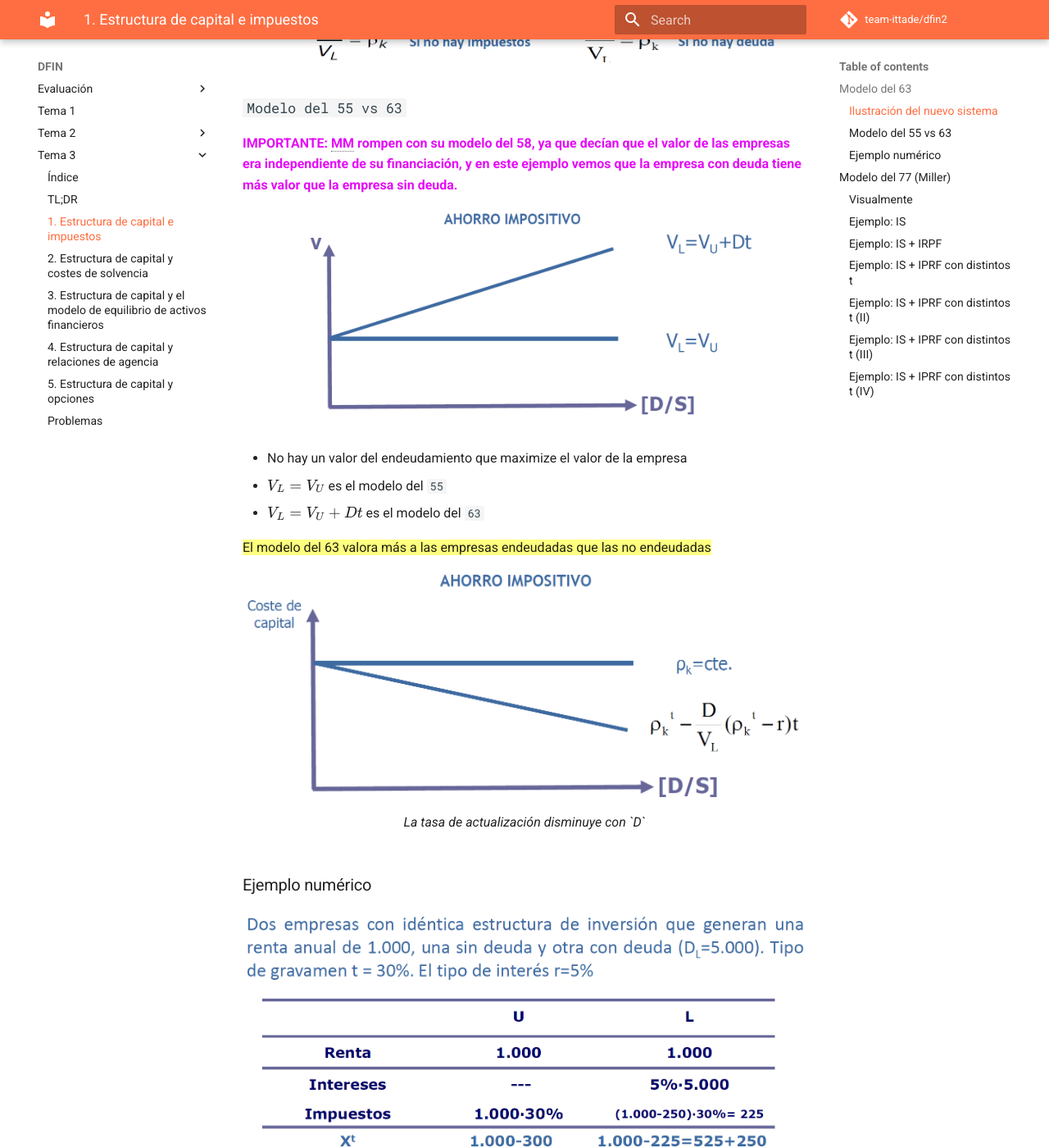
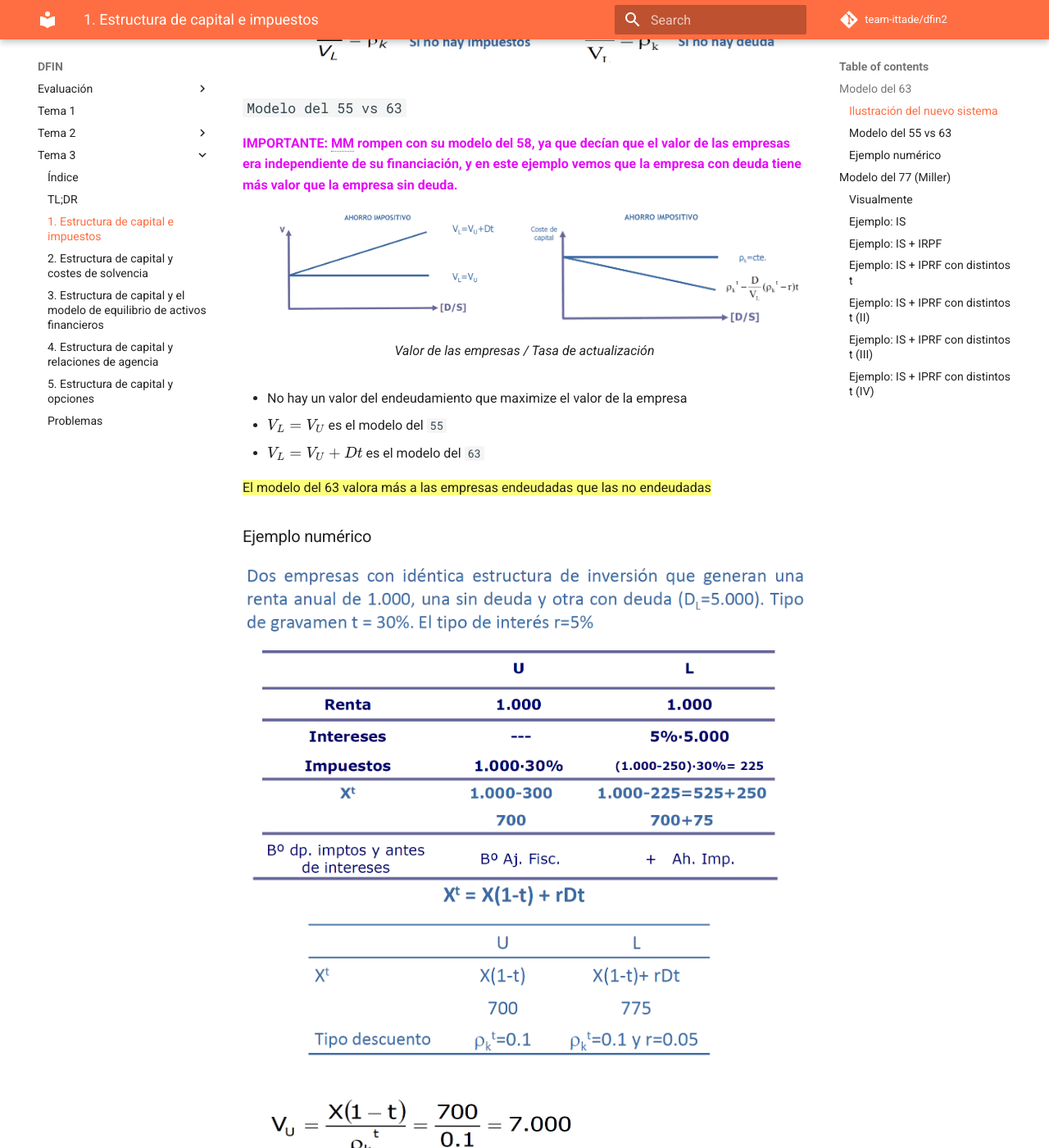
Before and after one commit to team-ittade/dfin2, an MkDocs documentation site: the page built from docs/tema-3/3.1.md, in a window 1280 px wide and 1400 px high, scrolled down 2214 px. Shown: the whole window at 82% size. Built offline with MkDocs 1.6.1 and Material for MkDocs 9.7.7, drawn with Linux system fonts in a browser that asks for light colours; comment, search, counter and statistics services are not loaded.

Commit message:
refactor: rename images

```diff
--- a/docs/tema-3/3.1.md
+++ b/docs/tema-3/3.1.md
@@ -18,26 +18,56 @@
 
 ### Ilustración del nuevo sistema
 
-![img](../images/tema-3/ejemplo-apartado-1.png)
+![img](../images/tema-3/1/1-beneficio-neto-actualizado.png)
 
 - `L` es la empresa que tiene deuda (*Leverage*) y `U` la empresa que **no** tiene deuda.
 - `X(1-t)` es el **beneficio ajustado fiscalmente**
 - `rDt` es el **ahorro impositivo** (lo que la empresa se ahorra por haber emitido deuda)
 
-![img](../images/tema-3/ejemplo-apartado-1-continuacion.png)
+![img](../images/tema-3/1/2-valor-empresa-con-y-sin-deuda.png)
 
 Las rentas ciertas se actualizan a una tasa $r$ y las inciertas se actualizan a $\rho_k^t$
 
 V~L~ = V~U~ + Valor actual del Ahorro Impositivo
 
-![img](../images/tema-3/nuevo-coste-del-capital-de-una-empresa-endeudada.png)
+![img](../images/tema-3/1/3-nuevo-coste-del-capital-de-una-empresa-endeudada.png)
 
 ### `Modelo del 55 vs 63`
 
 **IMPORTANTE: MM rompen con su modelo del 58, ya que decían que el valor de las empresas era independiente de su financiación, y en este ejemplo vemos que la empresa con deuda tiene más valor que la empresa sin deuda.**
 {.magenta}
 
-![img](../images/tema-3/1-ahorro-impositivo.png)
+<style>
+.column {
+  float: left;
+  width: 50%;
+  padding: 5px;
+}
+
+.row::after {
+  content: "";
+  clear: both;
+  display: table;
+}
+
+.row {
+  display: flex;
+}
+
+.column {
+  flex: 50%;
+  padding: 5px;
+}
+
+</style>
+
+<figure>
+  <div class="row">
+    <div class="column"><img src="../../images/tema-3/1/4-valor-empresa.png" width="100%" /></div>
+    <div class="column"><img src="../../images/tema-3/1/5-tasa-actualizacion.png" width="100%" /></div>
+  </div>
+  <figcaption>Valor de las empresas / Tasa de actualización</figcaption>
+</figure>
 
 - No hay un valor del endeudamiento que maximize el valor de la empresa
 - $V_L=V_U$ es el modelo del `55`
@@ -45,15 +75,10 @@
 
 ==El modelo del 63 valora más a las empresas endeudadas que las no endeudadas==
 
-<figure>
-  <img src="../../images/tema-3/1-ahorro-impositivo-2.png" />
-  <figcaption>La tasa de actualización disminuye con `D`</figcaption>
-</figure>
-
 ### Ejemplo numérico
 
-![img](../images/tema-3/1-otro-ejemplo-numerico.png)
-![img](../images/tema-3/1-otro-ejemplo-numerico-p2.png)
+![img](../images/tema-3/1/6-ejemplo-numerico-1-2.png)
+![img](../images/tema-3/1/7-ejemplo-numerico-2-2.png)
 
 - La estructura de capital es relevante. Cuanto más endeudamiento el valor de la empresa será mayor.
 
@@ -76,7 +101,7 @@
 
 Como siempre, `U` es la empresa **sin** deuda y `L` es la empresa **con** deuda.
 
-![img](../images/tema-3/modelo-77-ej.png)
+![img](../images/tema-3/1/8-ejemplo-modelo-77.png)
 
 **Notas:**
 {.red}
```
Also changed, not shown: docs/images/tema-3/1/1-beneficio-neto-actualizado.png (renamed from docs/images/tema-3/ejemplo-apartado-1.png), docs/images/tema-3/1/2-valor-empresa-con-y-sin-deuda.png (renamed from docs/images/tema-3/ejemplo-apartado-1-continuacion.png), docs/images/tema-3/1/3-nuevo-coste-del-capital-de-una-empresa-endeudada.png (renamed from docs/images/tema-3/nuevo-coste-del-capital-de-una-empresa-endeudada.png), docs/images/tema-3/1/4-valor-empresa.png (renamed from docs/images/tema-3/1-ahorro-impositivo.png), docs/images/tema-3/1/5-tasa-actualizacion.png (renamed from docs/images/tema-3/1-ahorro-impositivo-2.png), docs/images/tema-3/1/6-ejemplo-numerico-1-2.png (renamed from docs/images/tema-3/1-otro-ejemplo-numerico.png), docs/images/tema-3/1/7-ejemplo-numerico-2-2.png (renamed from docs/images/tema-3/1-otro-ejemplo-numerico-p2.png), docs/images/tema-3/1/8-ejemplo-modelo-77.png (renamed from docs/images/tema-3/modelo-77-ej.png).
